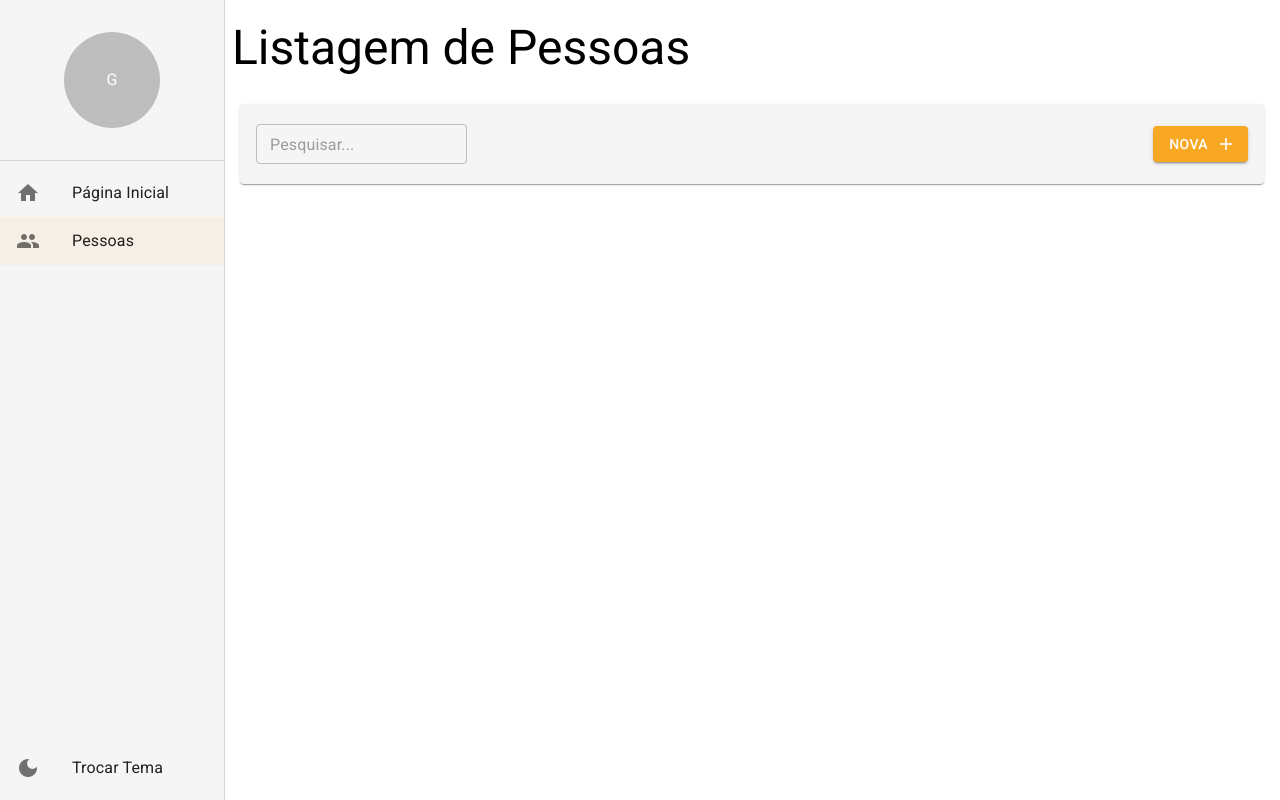
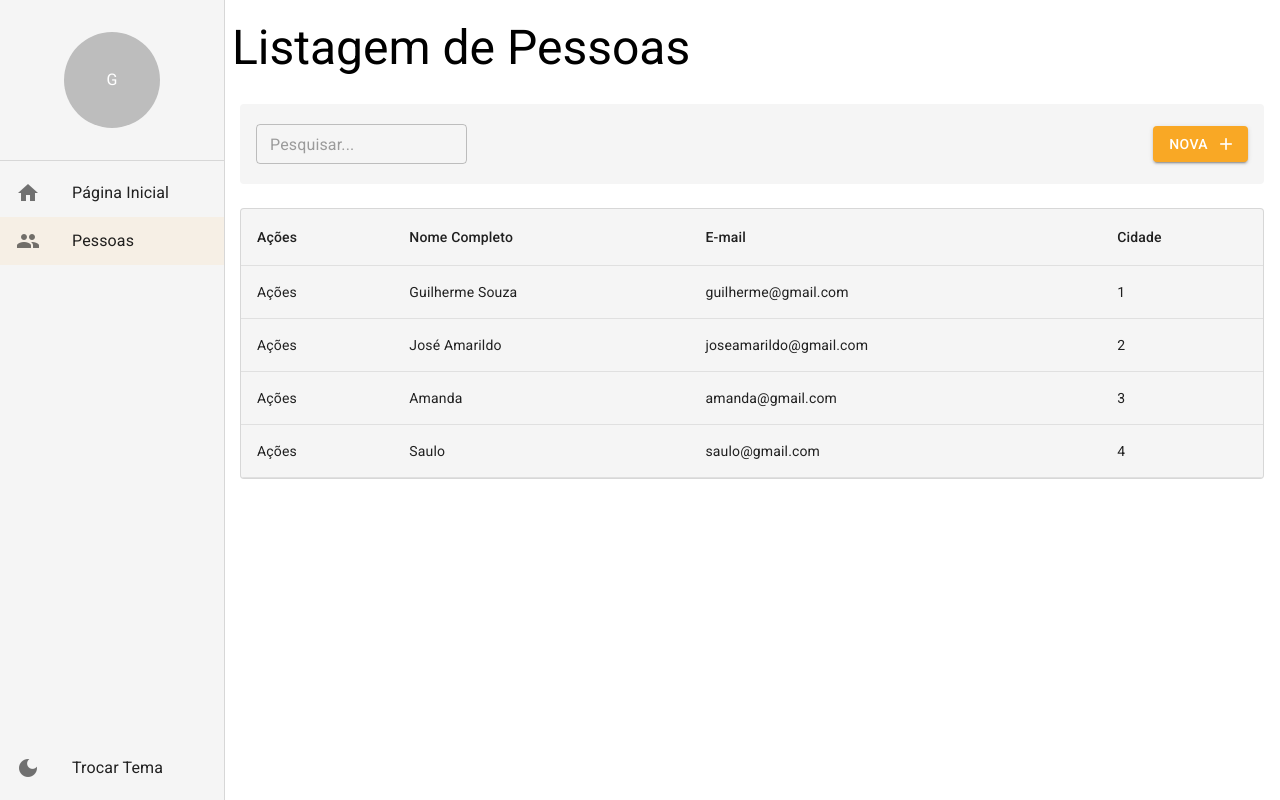
Before and after one commit to MASguilherme/crud-react-com-mui, a React (Create React App) app in the folder crud/: page /pessoas in a window 1280 px wide. Built offline with nearby package versions, Linux system fonts and the light colour scheme; data requests are answered from the project's data file.

Commit message:
feat: Tela de listagem de pessoas configurada

```diff
--- a/crud/mock/database.json
+++ b/crud/mock/database.json
@@ -2,15 +2,27 @@
   "pessoas": [
     {
       "id": 1,
-      "cidadeId": 2,
+      "cidadeId": 1,
       "nomeCompleto": "Guilherme Souza",
       "email": "guilherme@gmail.com"
     },
     {
       "id": 2,
       "cidadeId": 2,
-      "nomeCompleto": "Guilherme Souza",
-      "email": "guilherme@gmail.com"
+      "nomeCompleto": "José Amarildo",
+      "email": "joseamarildo@gmail.com"
+    },
+    {
+      "id": 3,
+      "cidadeId": 3,
+      "nomeCompleto": "Amanda",
+      "email": "amanda@gmail.com"
+    },
+    {
+      "id": 4,
+      "cidadeId": 4,
+      "nomeCompleto": "Saulo",
+      "email": "saulo@gmail.com"
     }
   ]
 }
--- a/crud/src/pages/pessoas/Pessoas.tsx
+++ b/crud/src/pages/pessoas/Pessoas.tsx
@@ -1,29 +1,51 @@
-import { useMemo, useEffect } from 'react';
+import { useMemo, useEffect, useState } from 'react';
+
+import { TableContainer, Paper, Table, TableHead, TableRow, TableCell, TableBody, TableFooter, LinearProgress, Typography } from '@mui/material';
 import { useSearchParams } from 'react-router-dom';
 
-import { PessoasService } from '../../shared/services/api/pessoas/PessoasService';
+import { PessoasService, IListagemPessoa } from '../../shared/services/api/pessoas/PessoasService';
 import { FerramentaDeListagem } from '../../shared/components';
 import { LayoutBaseDePagina } from '../../shared/layouts';
+import { useDebounce } from './../../shared/hooks';
+import { Environment } from '../../shared/environment';
 
 export const Pessoas: React.FC = () => {
 
   const [searchParams, setSearchParams] = useSearchParams();
+
+  const [rows, setRows] = useState<IListagemPessoa[]>([]);
+  const [isLoading, setIsLoading] = useState(true);
+  const [totalCount, setTotalCount] = useState(0);
+
+
+  const { debounce } = useDebounce();
 
   const busca = useMemo(() => {
     return searchParams.get('busca') || '';
   }, [searchParams]);
 
   useEffect(() => {
-    PessoasService.getAll()
+    setIsLoading(true);
+
+    debounce(() => {
+      PessoasService.getAll(1, busca)
         .then((result) => {
+          setIsLoading(false);
+
           if (result instanceof Error) {
             alert(result.message);
           }
           else {
             console.log(result);
+
+            setTotalCount(result.totalCount);
+            setRows(result.data);
           }
+
         });
-  }, []);
+    });
+
+  }, [busca]);
 
   return (
     <LayoutBaseDePagina
@@ -37,6 +59,47 @@ export const Pessoas: React.FC = () => {
         />
       }
     >
+      <TableContainer component={Paper} variant='outlined' sx={{ width: 'auto' }}>
+        <Table>
+          <TableHead>
+            <TableRow>
+              <TableCell>Ações</TableCell>
+              <TableCell>Nome Completo</TableCell>
+              <TableCell>E-mail</TableCell>
+              <TableCell>Cidade</TableCell>
+            </TableRow>
+          </TableHead>
+          <TableBody>
+            {rows.map((row) => {
+              return (
+                <TableRow key={row.id}>
+                  <TableCell>Ações</TableCell>
+                  <TableCell>{row.nomeCompleto}</TableCell>
+                  <TableCell>{row.email}</TableCell>
+                  <TableCell>{row.cidadeId}</TableCell>
+                </TableRow>
+              );
+            })}
+          </TableBody>
+
+          {
+            totalCount === 0 && !isLoading && (
+              <Typography sx={{ padding: 1 }}>
+                {Environment.LISTAGEM_VAZIA}
+              </Typography>)
+          }
+
+          {isLoading && (
+            <TableFooter>
+              <TableRow>
+                <TableCell colSpan={4}>
+                  <LinearProgress variant='indeterminate' />
+                </TableCell>
+              </TableRow>
+            </TableFooter>
+          )}
+        </Table>
+      </TableContainer>
 
     </LayoutBaseDePagina>
   );
--- a/crud/src/shared/components/ferramenta-de-listagem/FerramentaDeListagem.tsx
+++ b/crud/src/shared/components/ferramenta-de-listagem/FerramentaDeListagem.tsx
@@ -32,6 +32,7 @@ export const FerramentaDeListagem: React.FC<IFerramentaDeListagemProps> = ({
       height={theme.spacing(6)}
       alignItems='center'
       component={Paper}
+      boxShadow='none'
       paddingX={2}
       padding={2}
       marginX={2}
--- /dev/null
+++ b/crud/src/shared/hooks/UseDebounce.ts
@@ -0,0 +1,23 @@
+import { useCallback, useRef } from 'react';
+
+export const useDebounce = (delay = 1000, notDelayInFirstTime = true) => {
+
+  const debouncing = useRef<NodeJS.Timeout>();
+  const isFirstTime = useRef(notDelayInFirstTime);
+
+  const debounce = useCallback((func: () => void) => {
+
+    if (isFirstTime.current) {
+      isFirstTime.current = false;
+      func();
+    } else {
+      if (debouncing.current) {
+        clearTimeout(debouncing.current);
+      }
+
+      debouncing.current = setTimeout(() => func(), delay);
+    }
+  }, [delay]);
+
+  return { debounce };
+};
--- a/crud/src/shared/hooks/index.ts
+++ b/crud/src/shared/hooks/index.ts
@@ -1 +1 @@
-export {};
+export * from './UseDebounce';
--- a/crud/src/shared/layouts/LayoutBaseDePagina.tsx
+++ b/crud/src/shared/layouts/LayoutBaseDePagina.tsx
@@ -54,7 +54,7 @@ export const LayoutBaseDePagina: React.FC<ILayoutBaseDePaginaProps> = (
         </Box>)
       }
 
-      <Box flex='1' overflow='auto'>
+      <Box flex='1' overflow='auto' padding={theme.spacing(2)}>
         {children}
       </Box>
 
--- a/crud/src/shared/services/api/pessoas/PessoasService.ts
+++ b/crud/src/shared/services/api/pessoas/PessoasService.ts
@@ -2,21 +2,21 @@
 import { Environment } from '../../../environment';
 import { Api } from '../axios-config';
 
-interface IListagemPessoa {
+export interface IListagemPessoa {
   nomeCompleto: string;
   cidadeId: number;
   email: string;
   id: number;
 }
 
-interface IDetalhePessoa {
+export interface IDetalhePessoa {
   nomeCompleto: string;
   cidadeId: number;
   email: string;
   id: number;
 }
 
-type TPessoasTotalCount = {
+export type TPessoasTotalCount = {
   data: IListagemPessoa[];
   totalCount: number;
 }
@@ -59,12 +59,13 @@ const getById = async (id: number): Promise<IDetalhePessoa | Error> => {
     console.error(Error);
     return Error((error as { message: string }).message || 'Erro ao buscar o registro');
   }
-};
+};export
 
 const getAll = async (page = 1, filter = ''): Promise<TPessoasTotalCount | Error> => {
 
   try {
-    const urlRelativa = `/pessoas?_page=${page}&_limit=${Environment.LIMITE_DE_LINHAS}&nomeCompleto=${filter}`;
+    const urlRelativa =
+      `/pessoas?_page=${page}&_limit=${Environment.LIMITE_DE_LINHAS}&nomeCompleto_like=${filter}`;
     const { data, headers } = await Api.get(urlRelativa);
 
     if (data) {
```
Lines whose indentation alone changed are shown as unchanged.
